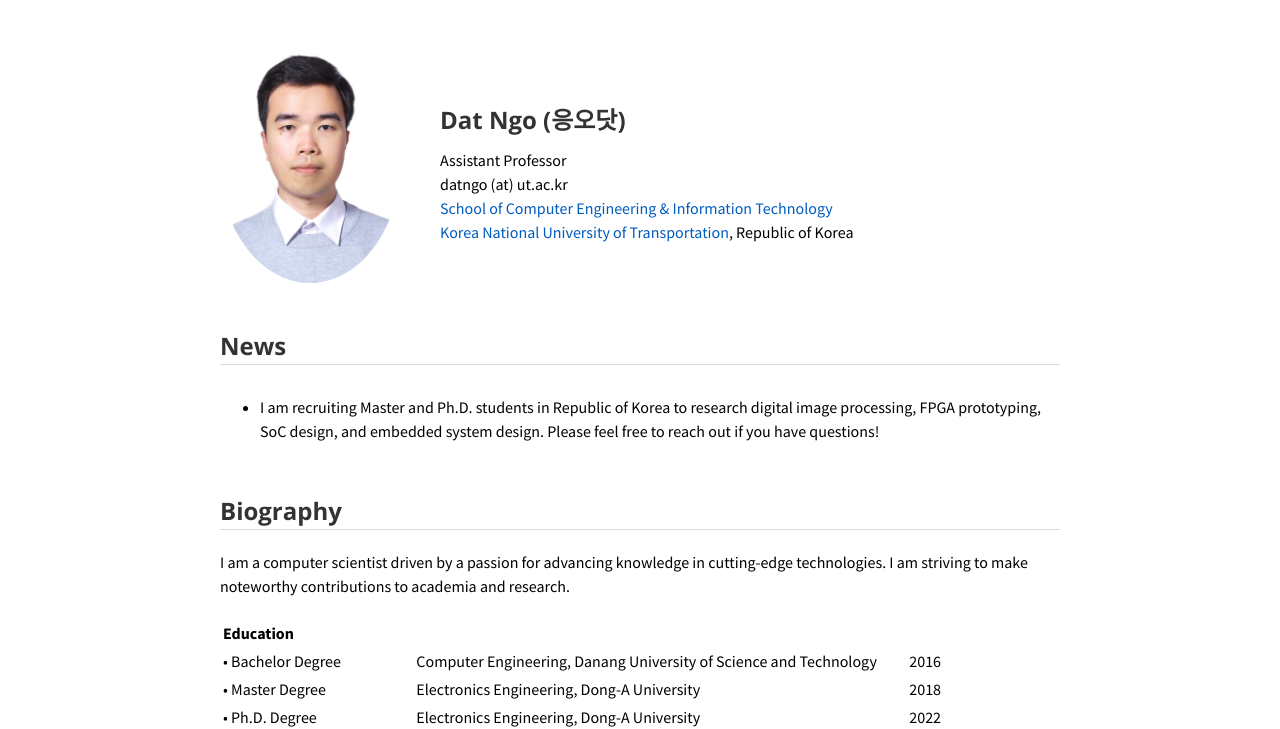
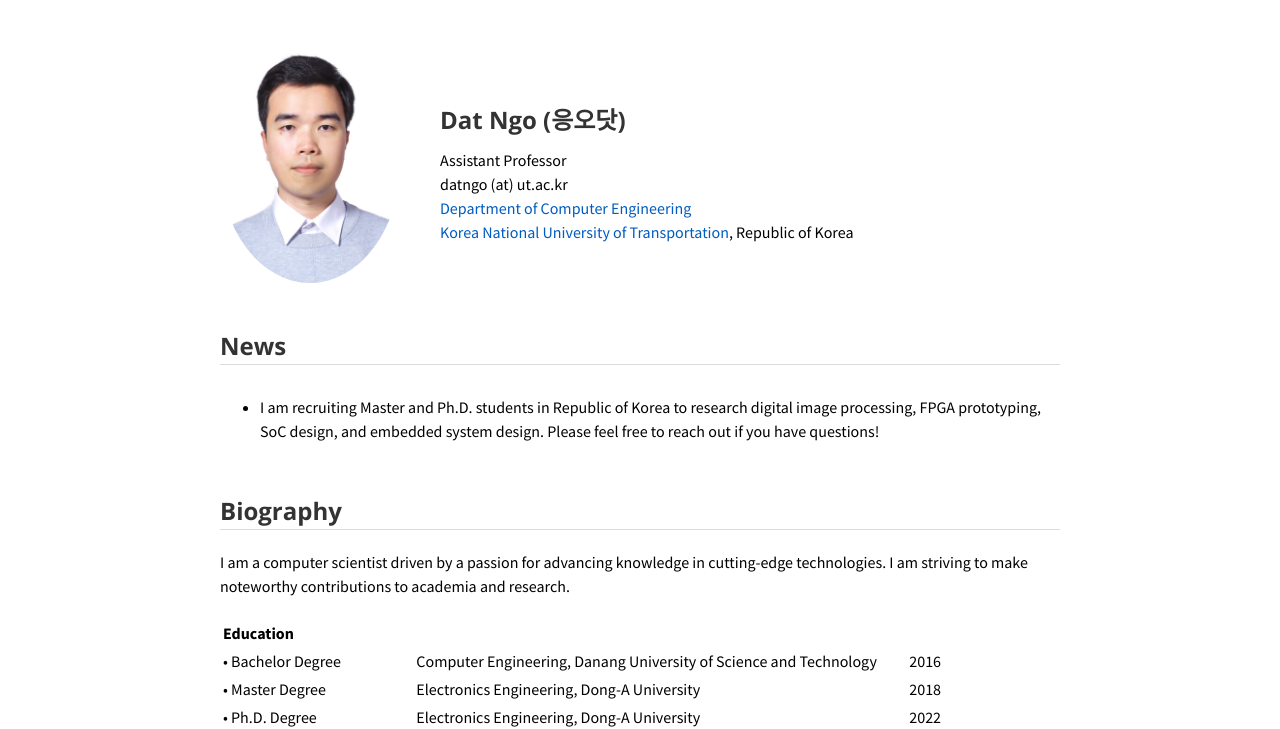
Before and after one commit to datngo93/datngo, a plain HTML site: page index.html in a window 1280 px wide. Shown: the part 73-802 px from the top of the page. Drawn offline with nearby package versions, Linux system fonts and the light colour scheme.

Commit message:
initial commit

```diff
--- a/index.html
+++ b/index.html
@@ -43,7 +43,7 @@
             <p class="text">
               Assistant Professor<br>
               datngo (at) ut.ac.kr<br>
-              <a href="https://www.ut.ac.kr/english/sub03_02.do" target="_blank">School of Computer Engineering & Information Technology</a><br>
+              <a href="https://www.ut.ac.kr/ce.do" target="_blank">Department of Computer Engineering</a><br>
               <a href="https://www.ut.ac.kr/english.do" target="_blank">Korea National University of Transportation</a>, Republic of Korea<br>
             </p>
           </div>
```
